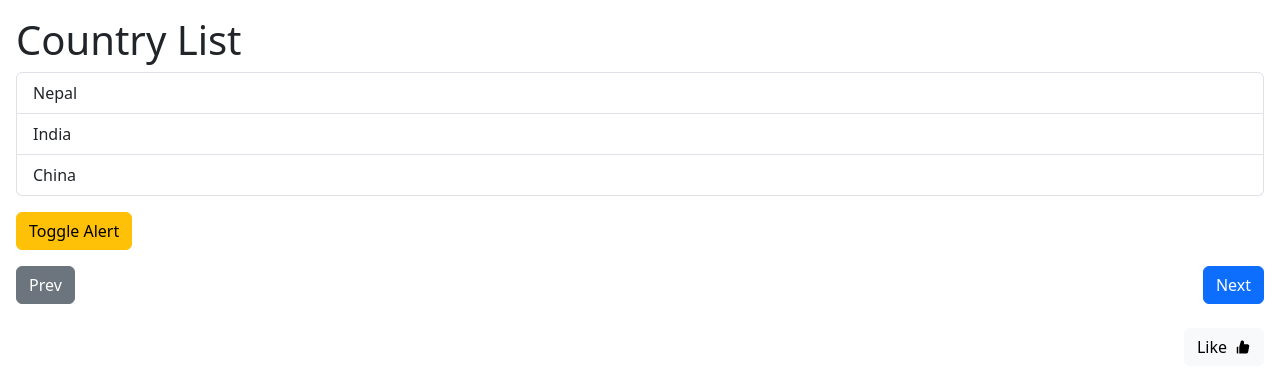
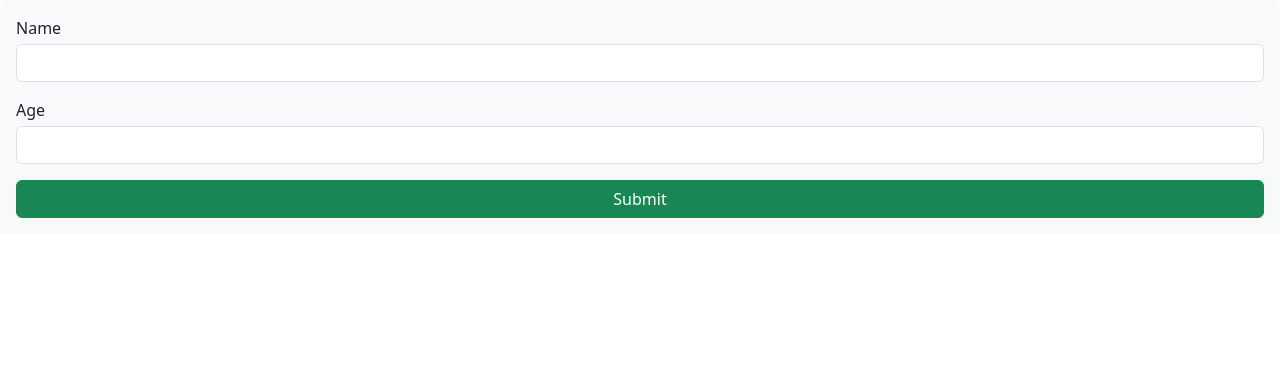
Before and after one commit to NeerazBhat/mosh-react-18, a React (Vite) app in the folder building-components/: page / in a window 1280 px wide. Shown: the top 392 px of the page. Built offline with nearby package versions, Linux system fonts and the light colour scheme.

Commit message:
feat: used useRef for validation

```diff
--- a/building-components/src/App.tsx
+++ b/building-components/src/App.tsx
@@ -3,6 +3,7 @@ import Alert from "./components/Alert";
 import Button from "./components/Button";
 import ListGroup from "./components/ListGroup";
 import { AiFillLike } from "react-icons/ai";
+import Form from "./components/Form";
 
 function App() {
   const [showAlert, setShowAlert] = useState(false);
@@ -18,7 +19,8 @@ function App() {
   };
 
   return (
-    <main className="p-3">
+    <>
+      <main className="p-3 d-none">
         {showAlert && (
           <Alert onClose={() => setShowAlert(false)}>
             Hello <span className="fw-bold">World</span>
@@ -53,6 +55,8 @@ function App() {
           </Button>
         </div>
       </main>
+      <Form />
+    </>
   );
 }
 
--- a/building-components/src/components/Button.tsx
+++ b/building-components/src/components/Button.tsx
@@ -11,6 +11,7 @@ interface ButtonProps {
     | "light"
     | "success";
   onClick?: () => void;
+  type?: "reset" | "submit";
 }
 
 const Button = ({
@@ -18,9 +19,14 @@ const Button = ({
   children,
   className,
   onClick,
+  type,
 }: ButtonProps) => {
   return (
-    <button className={`btn btn-${variant} ${className}`} onClick={onClick}>
+    <button
+      className={`btn btn-${variant} ${className}`}
+      onClick={onClick}
+      type={type}
+    >
       {children}
     </button>
   );
--- /dev/null
+++ b/building-components/src/components/Form.tsx
@@ -0,0 +1,36 @@
+import { FormEvent, useRef } from "react";
+import Button from "./Button";
+
+const Form = () => {
+  const nameRef = useRef<HTMLInputElement>(null);
+  const ageRef = useRef<HTMLInputElement>(null);
+  const person = { name: "", age: 0 };
+
+  const handleSubmit = (e: FormEvent) => {
+    e.preventDefault();
+    if (nameRef.current !== null) person.name = nameRef.current.value;
+    if (ageRef.current !== null) person.age = parseInt(ageRef.current.value);
+    console.log(person);
+  };
+  return (
+    <form action="#" className="p-3 bg-light rounded" onSubmit={handleSubmit}>
+      <div className="form-group mb-3">
+        <label htmlFor="name" className="mb-1">
+          Name
+        </label>
+        <input ref={nameRef} type="text" className="form-control" id="name" />
+      </div>
+      <div className="form-group mb-3">
+        <label htmlFor="age" className="mb-1">
+          Age
+        </label>
+        <input ref={ageRef} type="number" id="age" className="form-control" />
+      </div>
+      <Button variant="success" type="submit" className="w-100">
+        Submit
+      </Button>
+    </form>
+  );
+};
+
+export default Form;
```
Lines whose indentation alone changed are shown as unchanged.
